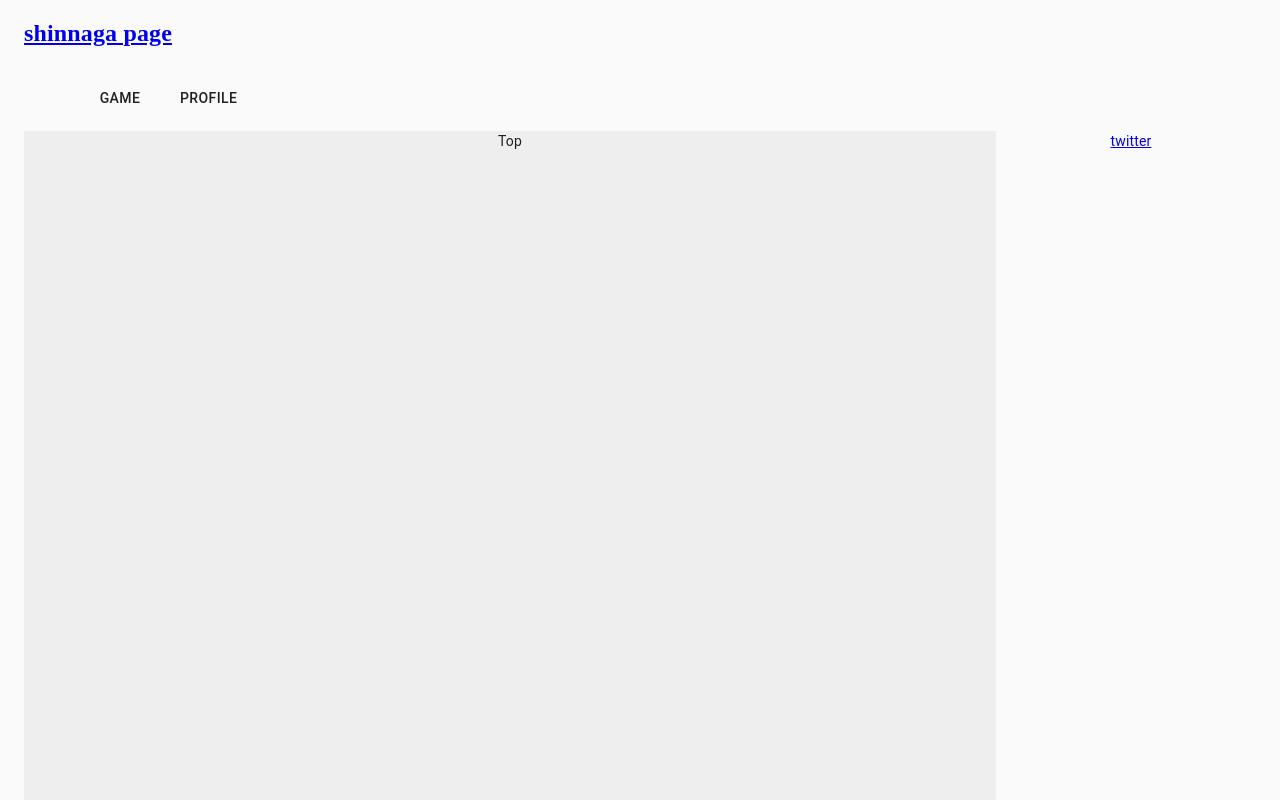
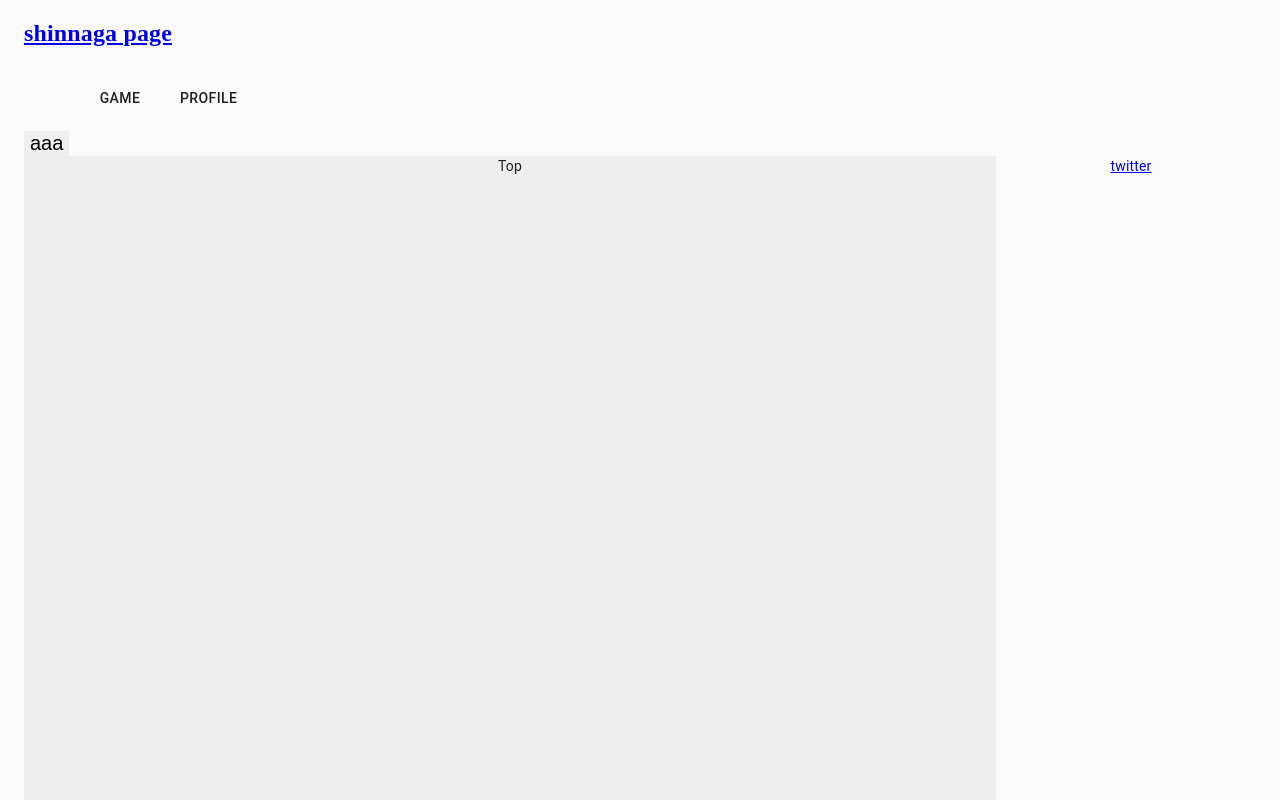
Before and after one commit to sinjikoro/my-app, a React (Create React App) app: page / in a window 1280 px wide. Shown: the top 800 px of the page. Built offline with nearby package versions, Linux system fonts and the light colour scheme.

Commit message:
add atoms button

```diff
--- a/package.json
+++ b/package.json
@@ -3,6 +3,8 @@
   "version": "0.1.0",
   "private": true,
   "dependencies": {
+    "@emotion/core": "^10.0.28",
+    "@emotion/styled": "^10.0.27",
     "@material-ui/core": "^4.10.0",
     "@testing-library/jest-dom": "^4.2.4",
     "@testing-library/react": "^9.3.2",
--- a/src/App.js
+++ b/src/App.js
@@ -9,6 +9,7 @@ import './App.css';
 import {
   BrowserRouter as Router
 } from 'react-router-dom';
+import TestButton from './components/Shared/Button'
 
 const menus = [
   {title: 'Game', url: '/game'},
@@ -21,6 +22,7 @@ const App = () => {
       <Router>
         <Header title='shinnaga page' />
         <div className='header-nav'><HeaderMenu className='headerMenu' menus={menus} /></div>
+        <TestButton>aaa</TestButton>
         <Box className='main'>
           <Content />
           <Navigation />
--- a/src/components/HeaderMenu.js
+++ b/src/components/HeaderMenu.js
@@ -1,8 +1,8 @@
 import React from 'react';
 import { Toolbar, Button } from '@material-ui/core';
 import { Link } from 'react-router-dom/cjs/react-router-dom';
+import './HeaderMenu.css';
 import PropTypes from 'prop-types';
-import './HeaderMenu.css';
 
 export default function HeaderMenu(props) {
   const {menus} = props;
--- /dev/null
+++ b/src/components/Shared/Button.js
@@ -0,0 +1,19 @@
+import React from 'react';
+import styled from '@emotion/styled';
+
+const Button = ({
+  children, ...props
+}) => (
+  <ButtonWrapper {...props}>{children}</ButtonWrapper>
+)
+
+const ButtonWrapper = styled.button`
+  border: none;
+  font-size: 40px;
+  margin: auto;
+  transition: box-shadow 0.1s ease;
+  outline: none;
+  position: relative;
+  font-size: 20px;
+  `
+export default Button
```
Also changed, not shown: 1 other file (tests, documents, lock files or other folders).
